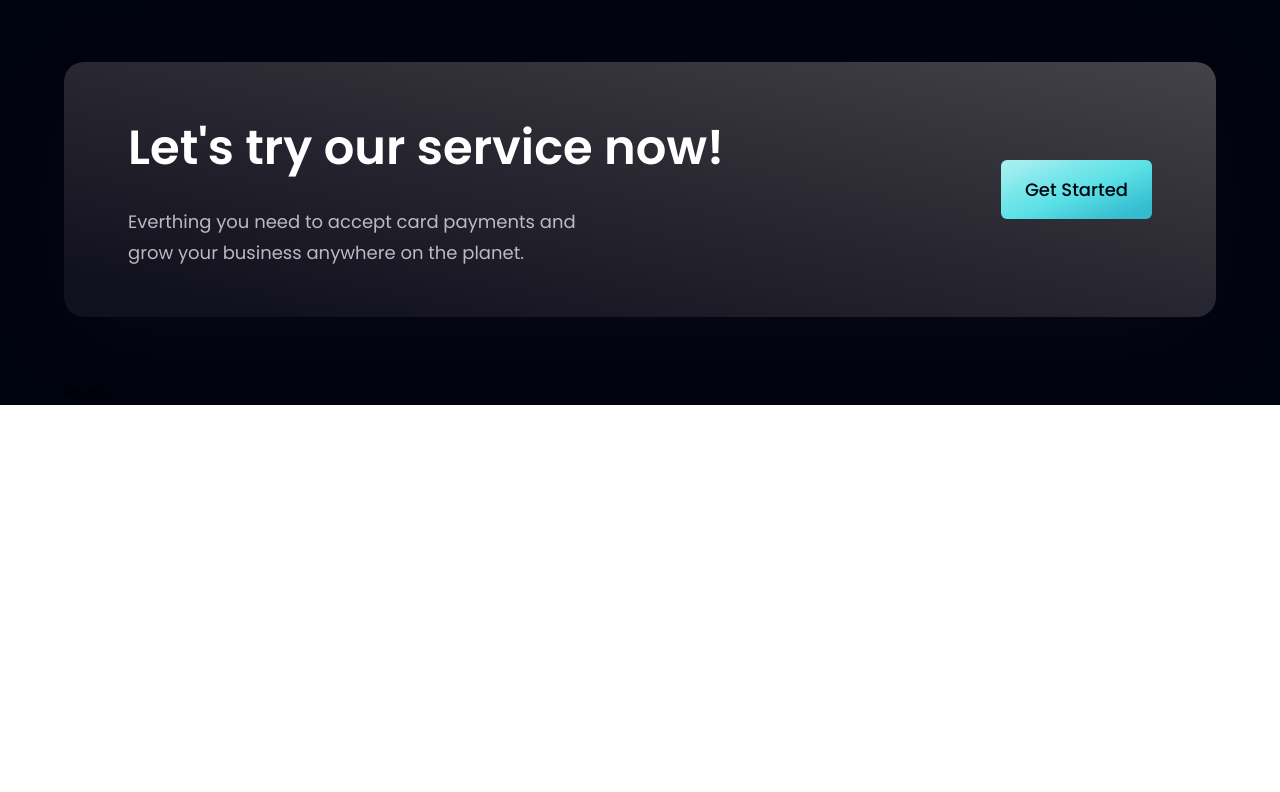
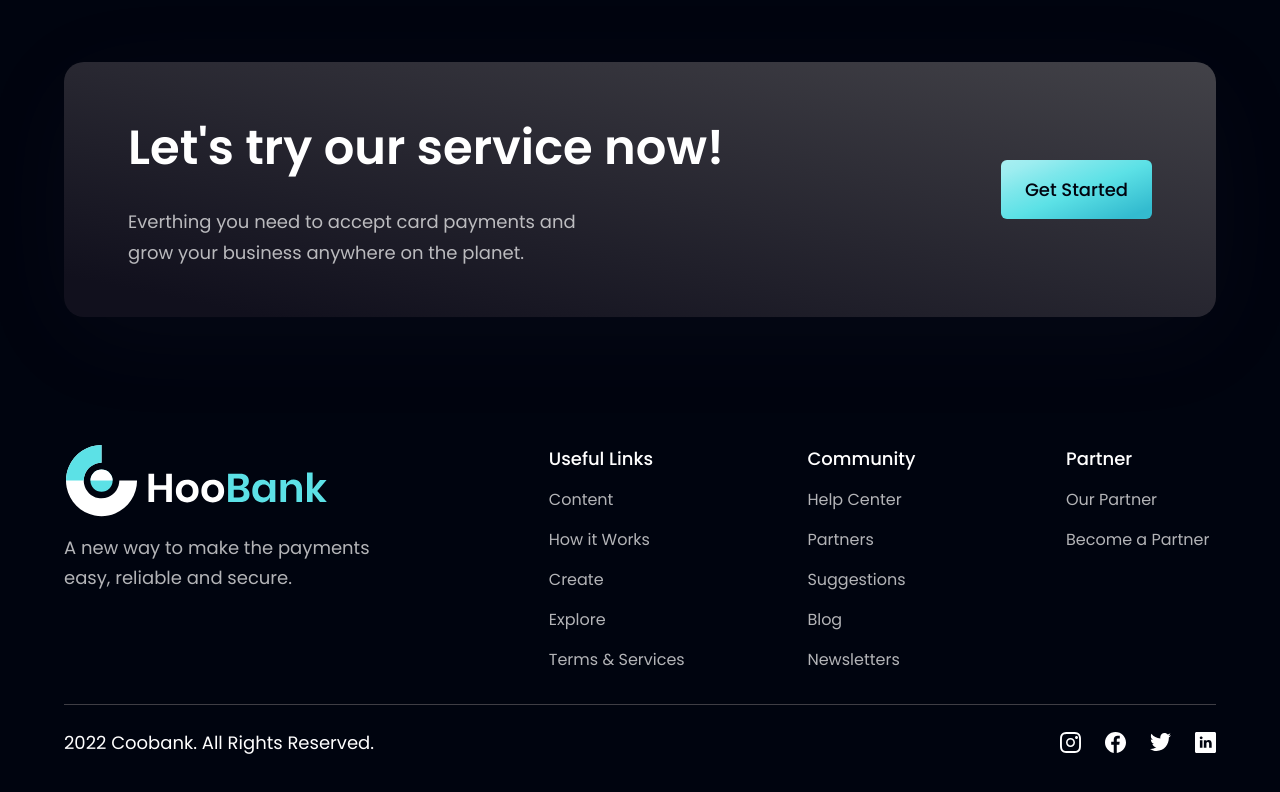
Before and after one commit to JPaul23/bank_web_app, a React (Create React App) app: page / in a window 1280 px wide. Shown: the part 4167-4959 px from the top of the page. Before the commit the page ends 4572 px from the top, so only its background shows below. Built offline with nearby package versions, Linux system fonts and the light colour scheme; the HTML template or start-up script is replaced by a standard one.

Commit message:
Footer section

```diff
--- a/src/components/Footer.jsx
+++ b/src/components/Footer.jsx
@@ -1,9 +1,49 @@
-import React from 'react'
+import styles from "../styles";
+import { logo } from "../assets";
+import { footerLinks, socialMedia } from "../constants";
 
-const Footer = () => {
-  return (
-    <div>Footer</div>
-  )
-}
+const Footer = () => (
+  <section className={`${styles.flexCenter} ${styles.paddingY} flex-col`}>
+    <div className={`${styles.flexStart} md:flex-row flex-col mb-8 w-full`}>
+      <div className='flex-1 flex flex-col justify-start mr-10'>
+        <img src={logo}
+          alt='coobank'
+          className="w-[266px] h-[72px] object-contain" />
+        <p className={`${styles.paragraph} mt-4 max-w-[310px]`}>A new way to make the payments easy, reliable and secure.</p>
+      </div>
+
+      <div className="flex-[1.5] w-full flex flex-row justify-between flex-wrap md:mt-0 mt-10">
+        {footerLinks.map((footerLink) => (
+          <div key={footerLink.key} className='flex flex-col ss:my-0 my-4 min-w-[150px]'>
+            <h4 className="font-poppins font-medium text-[18px] leading-[27px] text-white">
+              {footerLink.title}
+            </h4>
+            <ul className="list-none mt-4">
+              {footerLink.links.map((link, index) => (
+                <li key={link.name} className={`font-poppins font-normal text-[16px] leading-[24px] text-dimWhite hover:text-secondary cursor-pointer ${index !== footerLink.links.length - 1 ? 'mb-4' : 'mb-0'}`}>
+                  {link.name}
+                </li>
+              ))}
+            </ul>
+          </div>
+        ))}
+      </div>
+    </div>
+
+    <div className="w-full flex justify-between items-center md:flex-row flex-col pt-6 border-t-[1px] border-t-[#3F3E45]">
+      <p className="font-poppins font-normal text-center text-[18px] leading-[27px] text-white">2022 Coobank. All Rights Reserved.</p>
+      <div className="flex flex-row md:mt-0 mt-6">
+        {socialMedia.map((social, index) => (
+          <img
+            key={social.id}
+            src={social.icon}
+            alt={social.id}
+            className={`w-[21px] h-[21px] object-contain cursor-pointer ${index !== socialMedia.length - 1 ? 'mr-6' : 'mr-0'}`}
+          />
+        ))}
+      </div>
+    </div>
+  </section>
+)
 
 export default Footer
```
